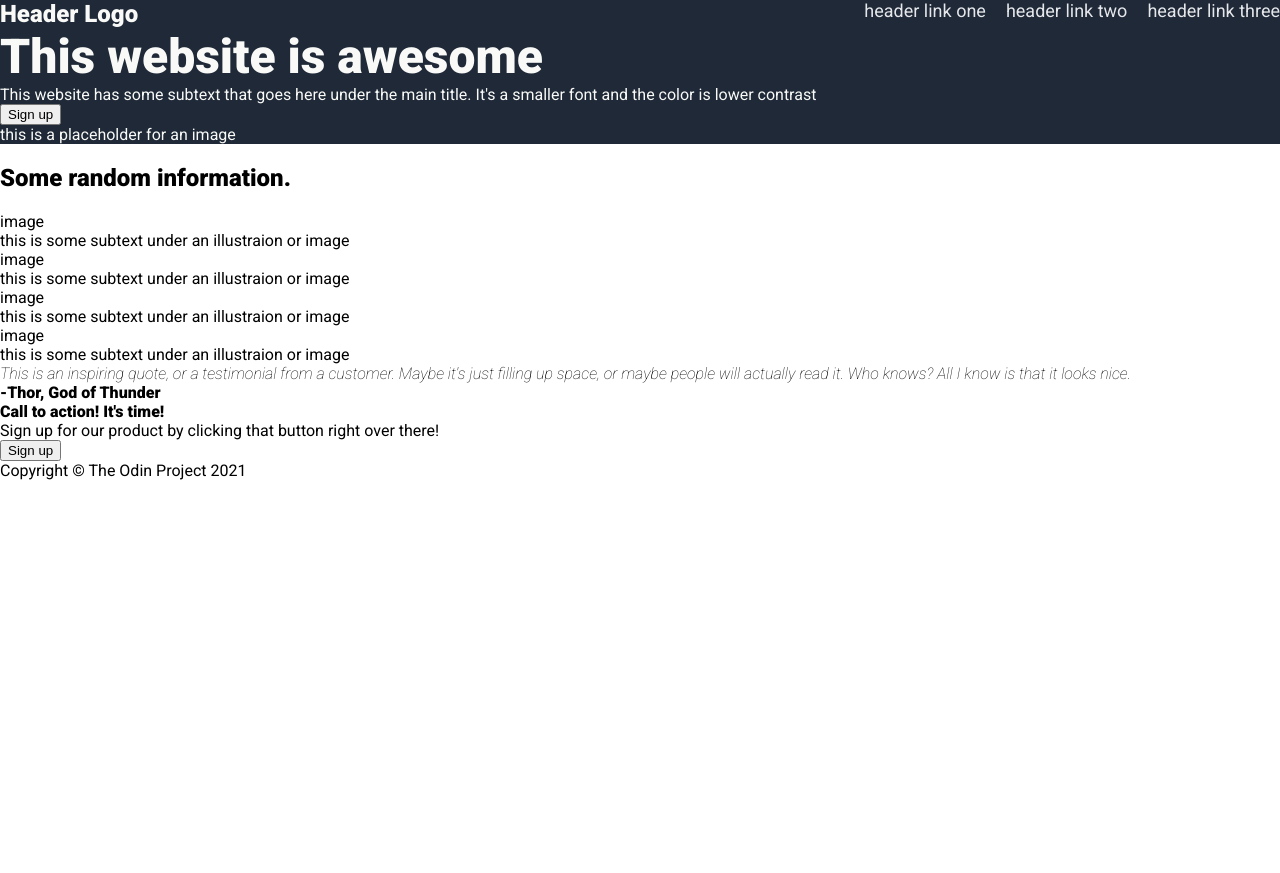
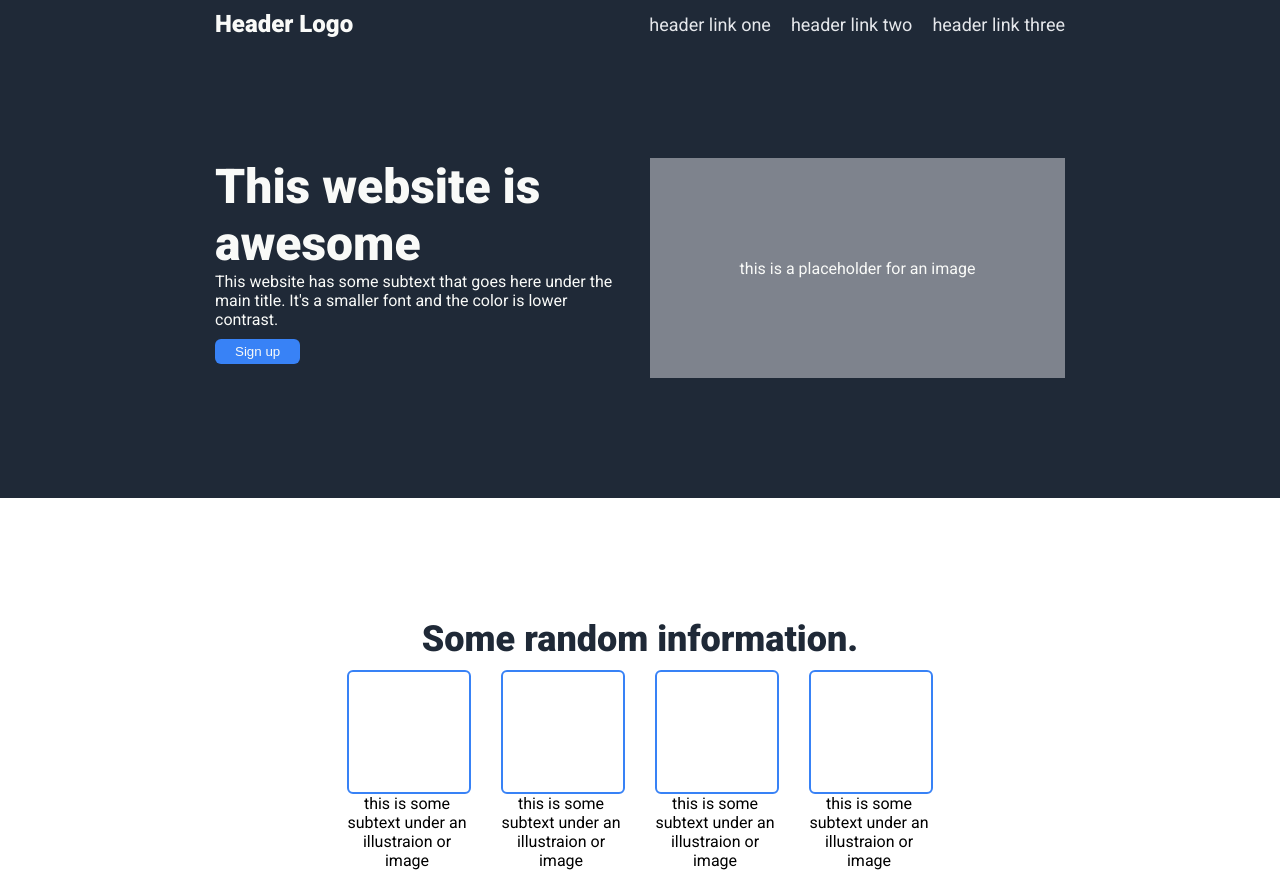
Before and after one commit to psriprac/odin-landing-page, a plain HTML site: page index.html in a window 1280 px wide. Shown: the top 873 px of the page. Before the commit the page ends 800 px from the top, so only its background shows below. Drawn offline with Linux system fonts and the light colour scheme.

Commit message:
basic layout

```diff
--- a/index.html
+++ b/index.html
@@ -13,6 +13,7 @@
     <link href="https://fonts.googleapis.com/css2?family=Roboto:ital,wght@0,400;0,900;1,100&display=swap" rel="stylesheet">
 </head>
 <body>
+    <div class="header-block-bg">
         <div class="header-block">
             <div class="nav-bar">
                 <ul class="header-logo">
@@ -24,14 +25,16 @@
                     <li><a href="#"><h4>header link three</h4></a></li>
                 </ul>
             </div>
-
+            <div class="main-media">
                 <div class="main-text">
                     <h1>This website is awesome</h1>
-            <p>This website has some subtext that goes here under the main title. It's a smaller font and the color is lower contrast</p>
+                    <p>This website has some subtext that goes here under the main title. It's a smaller font and the color is lower contrast.</p>
                     <button type="button">Sign up</button>
                 </div>
                 <div class="main-img">
-            this is a placeholder for an image
+                    <p>this is a placeholder for an image</p>
+                </div>
+            </div>
         </div>
     </div>
 
@@ -39,37 +42,41 @@
         <h2>Some random information.</h2>
         <ul>
             <li class="info-card">
-                <div class="card-img">image</div>
+                <div class="card-img"></div>
                 <p>this is some subtext under an illustraion or image</p>
             </li>
             <li class="info-card">
-                <div class="card-img">image</div>
+                <div class="card-img"></div>
                 <p>this is some subtext under an illustraion or image</p>
             </li>
             <li class="info-card">
-                <div class="card-img">image</div>
+                <div class="card-img"></div>
                 <p>this is some subtext under an illustraion or image</p>
             </li>
             <li class="info-card">
-                <div class="card-img">image</div>
+                <div class="card-img"></div>
                 <p>this is some subtext under an illustraion or image</p>
             </li>
         </ul>
     </div>
 
     <div class="quote-block">
+        <div class="quote">
             <p>
-            <em>This is an inspiring quote, or a testimonial from a customer. Maybe it's just filling up space, or maybe people will actually read it. Who knows? All I know is that it looks nice.</em>
+                <h5>This is an inspiring quote, or a testimonial from a customer. Maybe it's just filling up space, or maybe people will actually read it. Who knows? All I know is that it looks nice.</h5>
             </p>
-        <p>
+            <p class="quote-author">
                 <strong>-Thor, God of Thunder</strong>
             </p>
+        </div>
     </div>
 
     <div class="call-block">
         <div class="call-card">
+            <div class="call-text">
                 <p><strong>Call to action! It's time!</strong></p>
                 <p>Sign up for our product by clicking that button right over there!</p>
+            </div>
             <button type="button">Sign up</button>
         </div>
     </div>
--- a/style.css
+++ b/style.css
@@ -25,6 +25,13 @@ h1 {
     margin: 0;
 }
 
+h2 {
+    font-size: 36px;
+    font-weight: bolder;
+    color: #1F2937;
+    margin: 0;
+}
+
 h3 {
     font-size: 24px;
     font-weight: bold;
@@ -39,18 +46,37 @@ h4 {
     margin: 0;
 }
 
+h5 {
+    font-size: 36px;
+    font-weight: lighter;
+    font-style: italic;
+    color: #1F2937;
+    margin: 0;
+}
+
 p {
     margin: 0;
 }
 
-.header-block {
+.header-block-bg {
     background-color: #1F2937;
     color: #F9FAF8;
 }
 
+.header-block {
+    display: flex;
+    flex-direction: column;
+    align-items: center;
+    flex-shrink: 1;
+}
+
 .nav-bar {
     display: flex;
-    margin: 0;
+    flex-direction: row;
+    align-items: center;
+    margin-top: 10px;
+    max-width: 850px;
+    width: 100%;
 }
 
 .nav-bar a {
@@ -58,11 +84,122 @@ p {
 }
 
 .nav-bar .header-links {
-    margin-left: auto;
     gap: 20px;
     display: flex;
+    margin-left: auto;
 }
 
 .navbar li {
     padding: 12px;
 }
+
+.main-media {
+    display: flex;
+    margin: 120px 0px;
+    max-width: 850px;
+    gap: 20px;
+}
+
+.main-media .main-text {
+    width: 50%;
+}
+.main-media .main-img {
+    width: 50%;
+    background-color: #e5e7eb7a;
+    height: 220px;
+    display: flex;
+    justify-content: center;
+    align-items: center;
+}
+
+.main-text button {
+    background-color: #3882F6;
+    padding: 5px 20px;
+    margin: 10px 0px;
+    border: none;
+    border-radius: 6px;
+    color: #F9FAF8;
+}
+
+.info-block {
+    display: flex;
+    flex-direction: column;
+    align-items: center;
+    margin: 120px 0px;
+}
+
+.info-block ul {
+    display: flex;
+    flex-direction: row;
+    max-width: 650px;
+    margin: 10px 0px;
+    gap: 30px
+}
+
+.card-img {
+    display: flex;
+    height: 120px;
+    width: 120px;
+    border-color: #3882F6;
+    border-radius: 6px;
+    border: 2px solid #3882F6;
+}
+
+.info-card p {
+    display: flex;
+    flex-direction: column;
+    width: 120px;
+    text-align: center;
+}
+
+.quote-block {
+    display: flex;
+    flex-direction: column;
+    background-color: #E5E7EB;
+    align-items: center;
+}
+
+.quote {
+    max-width: 650px;
+    margin: 120px 0px;
+}
+
+.quote-author {
+    text-align: right;
+    color: #1F2937;
+}
+
+.call-block {
+    display: flex;
+    justify-content: center;
+    align-items: center;
+    margin: 120px auto;
+}
+
+.call-card {
+    display: flex;
+    align-items: center;
+    gap: 50px;
+    background-color: #3882F6;
+    color: #F9FAF8;
+    padding: 40px 80px;
+    border-radius: 6px;
+}
+
+.call-card button {
+    background-color: #3882F6;
+    color: #F9FAF8;
+    border: 1px solid #F9FAF8;
+    border-radius: 6px;
+    padding: 5px 20px;
+}
+
+.footer {
+    display: flex;
+    background-color: #1F2937;
+    color: #F9FAF8;
+    justify-content: center;
+    align-items: center;
+    padding: 20px 0px;
+    flex: 1;
+}
```
Lines whose indentation alone changed are shown as unchanged.
